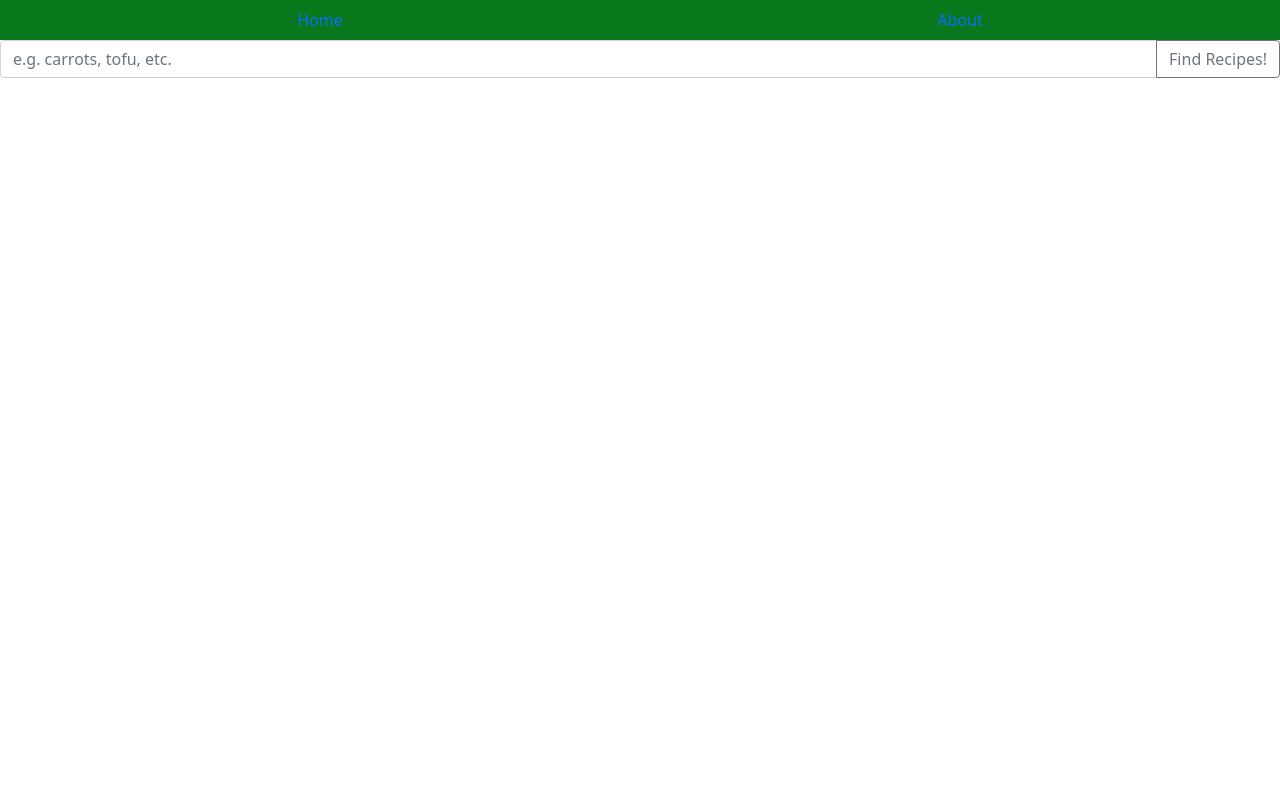
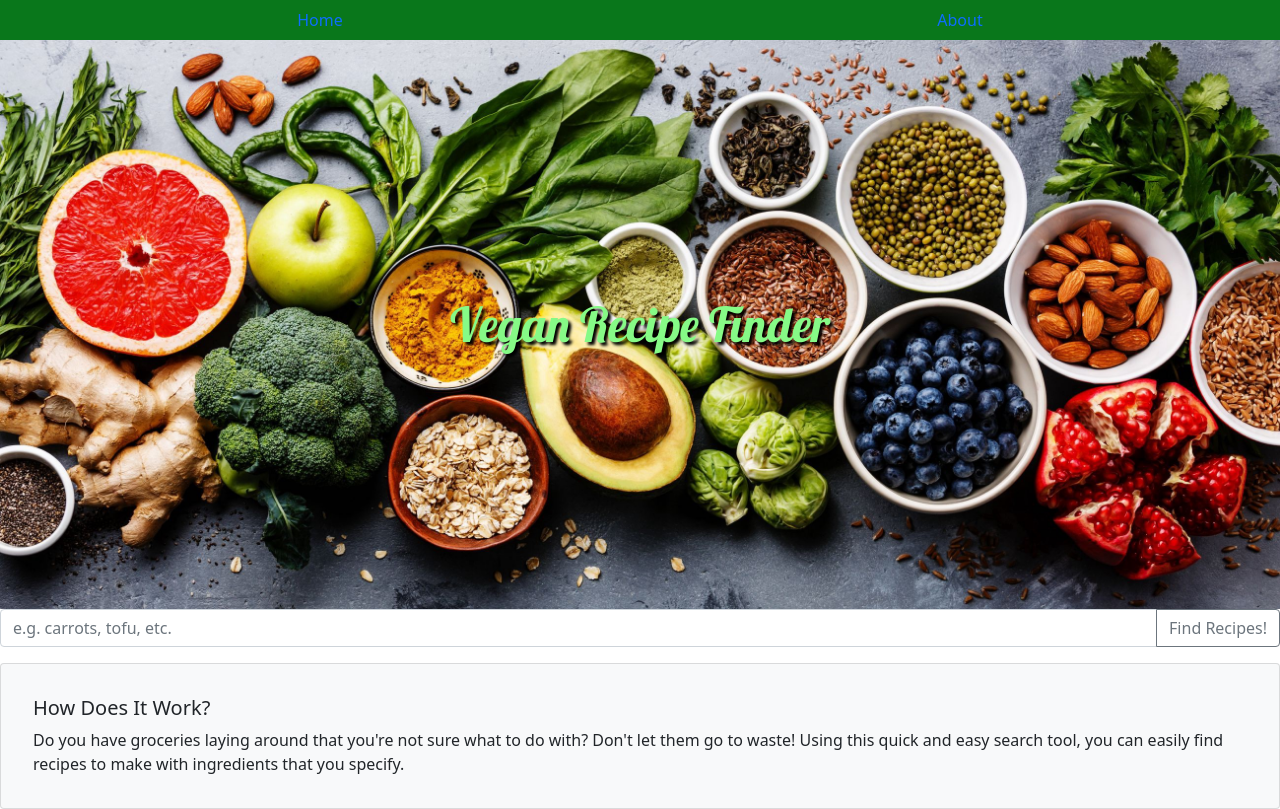
Before and after one commit to ronniexrogers/vegan-recipe-maker, a React (Create React App) app in the folder vegan-recipe-maker/: page / in a window 1280 px wide. Built offline with nearby package versions, Linux system fonts and the light colour scheme; no server answers.

Commit message:
additional styling

```diff
--- a/vegan-recipe-maker/src/App.css
+++ b/vegan-recipe-maker/src/App.css
@@ -1,3 +1,5 @@
+@import url('https://fonts.googleapis.com/css2?family=Lobster&family=Poiret+One&display=swap');
+
 .nav-bar {
   background-color: rgb(9, 119, 27);
   color: antiquewhite;
@@ -40,6 +42,23 @@ a:hover {
   text-align: center;
 }
 
-.recipe-button {
+.home-banner {
+  width: 100%;
+}
 
+.banner-div {
+  position: relative;
+  text-align: center;
+  color: white;
 }
+
+.banner-text {
+  position: absolute;
+  top: 50%;
+  left: 50%;
+  transform: translate(-50%, -50%);
+  color:rgb(134, 250, 134);
+  text-shadow: 3px 3px 3px rgb(0, 0, 0);
+  font-family: Lobster;
+  font-size: 6vh;
+}
--- a/vegan-recipe-maker/src/App.js
+++ b/vegan-recipe-maker/src/App.js
@@ -1,47 +1,56 @@
-import { useEffect, useState } from 'react';
-import { BrowserRouter as Router, Routes, Route } from 'react-router-dom';
-import './App.css';
-import 'bootstrap/dist/css/bootstrap.min.css';
-import NavBar from './NavBar';
-import RecipesList from './RecipesList';
-import Recipe from './Recipe';
-import About from './About';
-import Home from './Home';
-import ErrorPage from './ErrorPage';
+import { useEffect, useState } from "react";
+import {
+  BrowserRouter as Router,
+  Routes,
+  Route,
+} from "react-router-dom";
+import "./App.css";
+import "bootstrap/dist/css/bootstrap.min.css";
+import NavBar from "./NavBar";
+import RecipesList from "./RecipesList";
+import Recipe from "./Recipe";
+import About from "./About";
+import Home from "./Home";
+import ErrorPage from "./ErrorPage";
+import { Spinner } from "reactstrap";
 
 function App() {
+  const [recipeData, setRecipeData] = useState([]);
+  const [userInput, setUserInput] = useState("");
 
-const [recipeData, setRecipeData] = useState([])
-const [userInput, setUserInput] = useState('')
+  const API_KEY = process.env.REACT_APP_API_KEY;
+  const url = `https://api.spoonacular.com/recipes/complexSearch?apiKey=${API_KEY}&includeIngredients=${userInput
+    .trim()
+    .split(/\s+/)
+    .join("+")}&number=5&diet=vegan`;
 
-const API_KEY = process.env.REACT_APP_API_KEY
-const url = `https://api.spoonacular.com/recipes/complexSearch?apiKey=${API_KEY}&includeIngredients=${userInput.trim().split(/\s+/).join('+')}&number=5&diet=vegan`
+  useEffect(() => {
+    fetch(url)
+      .then((res) => res.json())
+      .then((data) => setRecipeData(data));
+  }, [userInput]);
 
-useEffect(() => {
-  fetch(url)
-  .then(res => res.json())
-  .then(data => setRecipeData(data))
-},[userInput])
-
-
-if(!recipeData) {
-  return (
-    <p>Loading....</p>
-  )
-}
-
+  if (!recipeData) {
+    return (
+      <Spinner color="black" size="">
+        Loading...
+      </Spinner>
+    )
+  }
 
   return (
     <Router>
-
       <NavBar />
 
       <Routes>
-        <Route path="/" element={ <Home setUserInput={setUserInput} /> }/>
-        <Route path="/about" element={ <About /> }/>
-        <Route path="/recipe/:id" element={ <Recipe data={ recipeData } /> } />
-        <Route path="/recipes-list" element={ <RecipesList data={ recipeData } /> }/>
-        <Route path="*" element={ <ErrorPage /> } />
+        <Route path="/" element={<Home setUserInput={setUserInput} />} />
+        <Route path="/about" element={<About />} />
+        <Route path="/recipe/:id" element={<Recipe data={recipeData} />} />
+        <Route
+          path="/recipes-list"
+          element={<RecipesList data={recipeData} />}
+        />
+        <Route path="*" element={<ErrorPage />} />
       </Routes>
     </Router>
   );
--- a/vegan-recipe-maker/src/Home.js
+++ b/vegan-recipe-maker/src/Home.js
@@ -1,5 +1,7 @@
 import { useNavigate } from "react-router-dom";
 import { useRef } from "react";
+import { Card, CardBody, CardTitle, CardText, CardSubtitle } from "reactstrap";
+import banner from "/Users/Ronnie/Desktop/SEIR1213/Unit2/Projects/vegan-recipe-maker/vegan-recipe-maker/src/vegan-food-banner.jpeg";
 
 const Home = (props) => {
   const userInputRef = useRef();
@@ -13,6 +15,10 @@ const Home = (props) => {
 
   return (
     <div className="home">
+      <div className="banner-div">
+        <img className="home-banner" src={banner} alt="vegan food banner" />
+        <div className="banner-text">Vegan Recipe Finder</div>
+      </div>
       <div className="input-group mb-3">
         <input
           ref={userInputRef}
@@ -29,6 +35,16 @@ const Home = (props) => {
           Find Recipes!
         </button>
       </div>
+      <div>
+        <Card body color="light">
+          <CardBody>
+            <CardTitle tag="h5"> How Does It Work?</CardTitle>
+            <CardText>
+              Do you have groceries laying around that you're not sure what to do with? Don't let them go to waste!  Using this quick and easy search tool, you can easily find recipes to make with ingredients that you specify.
+            </CardText>
+          </CardBody>
+        </Card>
+      </div>
     </div>
   );
 };
--- a/vegan-recipe-maker/src/Recipe.js
+++ b/vegan-recipe-maker/src/Recipe.js
@@ -1,65 +1,100 @@
 import { useEffect, useState } from "react";
 import { useParams } from "react-router-dom";
+import {
+  Spinner,
+  Card,
+  CardImg,
+  CardBody,
+  CardTitle,
+  CardText,
+} from "reactstrap";
 
 const Recipe = () => {
-    let { id } = useParams()
-    const API_KEY = process.env.REACT_APP_API_KEY
-    const ingredientsUrl = `https://api.spoonacular.com/recipes/${id}/ingredientWidget.json?apiKey=${API_KEY}`
-    const instructionsUrl = `https://api.spoonacular.com/recipes/${id}/analyzedInstructions?apiKey=${API_KEY}`
-    const summaryUrl = `https://api.spoonacular.com/recipes/${id}/summary?apiKey=${API_KEY}`
+  let { id } = useParams();
+  const API_KEY = process.env.REACT_APP_API_KEY;
+  const ingredientsUrl = `https://api.spoonacular.com/recipes/${id}/ingredientWidget.json?apiKey=${API_KEY}`;
+  const instructionsUrl = `https://api.spoonacular.com/recipes/${id}/analyzedInstructions?apiKey=${API_KEY}`;
+  const summaryUrl = `https://api.spoonacular.com/recipes/${id}/summary?apiKey=${API_KEY}`;
 
-    const [ingredients, setIngredients] = useState([])
-    const [instructions, setInstructions] = useState([])
-    const [summary, setSummary] = useState([])
-    const [visualIngredients, setVisualIngredients] = useState('')
+  const [ingredients, setIngredients] = useState([]);
+  const [instructions, setInstructions] = useState([]);
+  const [summary, setSummary] = useState([]);
+  const [visualIngredients, setVisualIngredients] = useState("");
 
   useEffect(() => {
     fetch(ingredientsUrl)
-        .then(res => res.json())
-        .then(data => setIngredients(data.ingredients))
-      },[])
+      .then((res) => res.json())
+      .then((data) => setIngredients(data.ingredients));
+  }, []);
 
   useEffect(() => {
     fetch(instructionsUrl)
-        .then(res => res.json())
-        .then(data =>  setInstructions(data[0].steps))
-      },[])
+      .then((res) => res.json())
+      .then((data) => setInstructions(data[0].steps));
+  }, []);
 
   useEffect(() => {
     fetch(summaryUrl)
-        .then(res => res.json())
-        .then(data =>  setSummary(data))
-      },[])
+      .then((res) => res.json())
+      .then((data) => setSummary(data));
+  }, []);
 
-      if(!ingredients) {
+  if (!ingredients) {
     return (
-          <p>Loading....</p>
-        )
+      <Spinner color="black" size="">
+        Loading...
+      </Spinner>
+    );
   }
 
   return (
-        <div className="recipe">
-            <h1> { summary.title } </h1>
-            <div className="ingredients">
-            Ingredients:
-            { ingredients.map((ingredient, index) => (
-                <div key={ index }>
-                        -{ ingredient.name }: { ingredient.amount.us.value } { ingredient.amount.us.unit }
-                </div>
-            )) }
-            </div>
+    // <div className="recipe">
+    //   <h1> {summary.title} </h1>
+    //   <div className="ingredients">
+    //     Ingredients:
+    //     {ingredients.map((ingredient, index) => (
+    //       <div key={index}>
+    //         -{ingredient.name}: {ingredient.amount.us.value}{" "}
+    //         {ingredient.amount.us.unit}
+    //       </div>
+    //     ))}
+    //   </div>
 
-            <div className="instructions">
-            Instructions:
-            { instructions.map((instruction) => (
-                <div key={ instruction.number }>
-                    -{ instruction.step }
+    //   <div className="instructions">
+    //     Instructions:
+    //     {instructions.map((instruction) => (
+    //       <div key={instruction.number}>-{instruction.step}</div>
+    //     ))}
+    //   </div>
+    // </div>
+
+    <div>
+      <Card>
+        <CardImg alt="recipe" src="" top width="100%" />
+        <CardBody>
+          <CardTitle tag="h5">Ingredients</CardTitle>
+          <CardText>
+            {ingredients.map((ingredient, index) => (
+              <div key={index}>
+                •{ingredient.name}: {ingredient.amount.us.value}{" "}
+                {ingredient.amount.us.unit}
               </div>
             ))}
-            </div>
-
+          </CardText>
+        </CardBody>
+      </Card>
+      <Card>
+        <CardBody>
+          <CardTitle tag="h5">Instructions</CardTitle>
+          <CardText>
+            {instructions.map((instruction) => (
+              <div key={instruction.number}>•{instruction.step}</div>
+            ))}
+          </CardText>
+        </CardBody>
+      </Card>
     </div>
   );
-}
+};
 
 export default Recipe;
--- a/vegan-recipe-maker/src/RecipesList.js
+++ b/vegan-recipe-maker/src/RecipesList.js
@@ -5,10 +5,9 @@ import {
   Card,
   CardImg,
   CardBody,
-  CardSubtitle,
-  CardText,
   CardTitle,
   Button,
+  Spinner,
 } from "reactstrap";
 
 const RecipesList = (data) => {
@@ -18,7 +17,11 @@ const RecipesList = (data) => {
   useEffect(() => {}, []);
 
   if (!recipeData) {
-    return <p>Loading....</p>;
+    return (
+      <Spinner color="black" size="">
+        Loading...
+      </Spinner>
+    )
   }
 
   return (
@@ -33,7 +36,10 @@ const RecipesList = (data) => {
               lead-in to additional content. This content is a little bit
               longer.
             </CardText> */}
-            <Button className="recipe-button" onClick={() => navigate(`/recipe/${recipe.id}`)}>
+            <Button
+              className="recipe-button"
+              onClick={() => navigate(`/recipe/${recipe.id}`)}
+            >
               View Recipe
             </Button>
           </CardBody>
```
Also changed, not shown: vegan-recipe-maker/src/vegan-food-banner.jpeg (added). Lines whose indentation alone changed are shown as unchanged.
